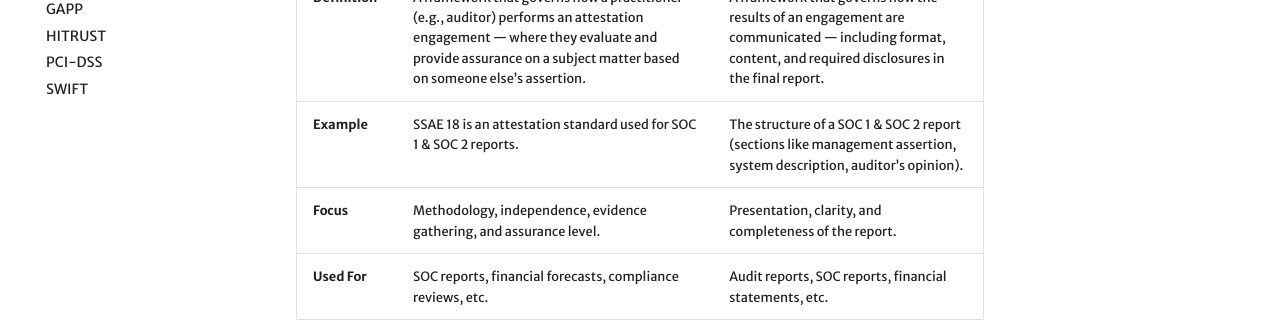
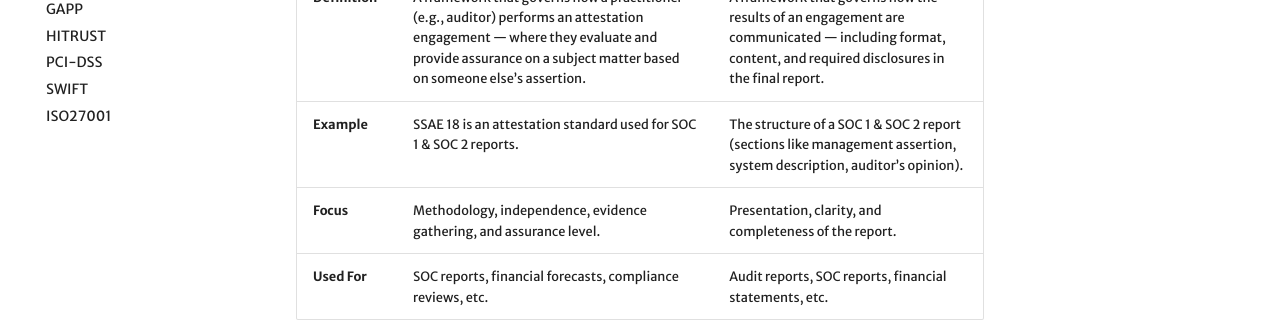
Before and after one commit to rdevanath/grc, an MkDocs documentation site: the page built from docs/document/attest.md, in a window 1280 px wide. Shown: the part 339-661 px from the top of the page. Built offline with MkDocs 1.6.1 and Material for MkDocs 9.7.7, drawn with Linux system fonts in a browser that asks for light colours; some web fonts are replaced; comment, search, counter and statistics services are not loaded.

Commit message:
iso27001

```diff
--- a/mkdocs.yml
+++ b/mkdocs.yml
@@ -17,6 +17,7 @@ nav:
       - HITRUST: document/hitrust.md
       - PCI-DSS: document/pcidss.md
       - SWIFT: document/swift.md
+      - ISO27001: document/iso27001.md
   # - Test: test-docs.md
   # - Test:
   #     - blog/posts/test-blog.md
```
Also changed, not shown: 1 other file.
